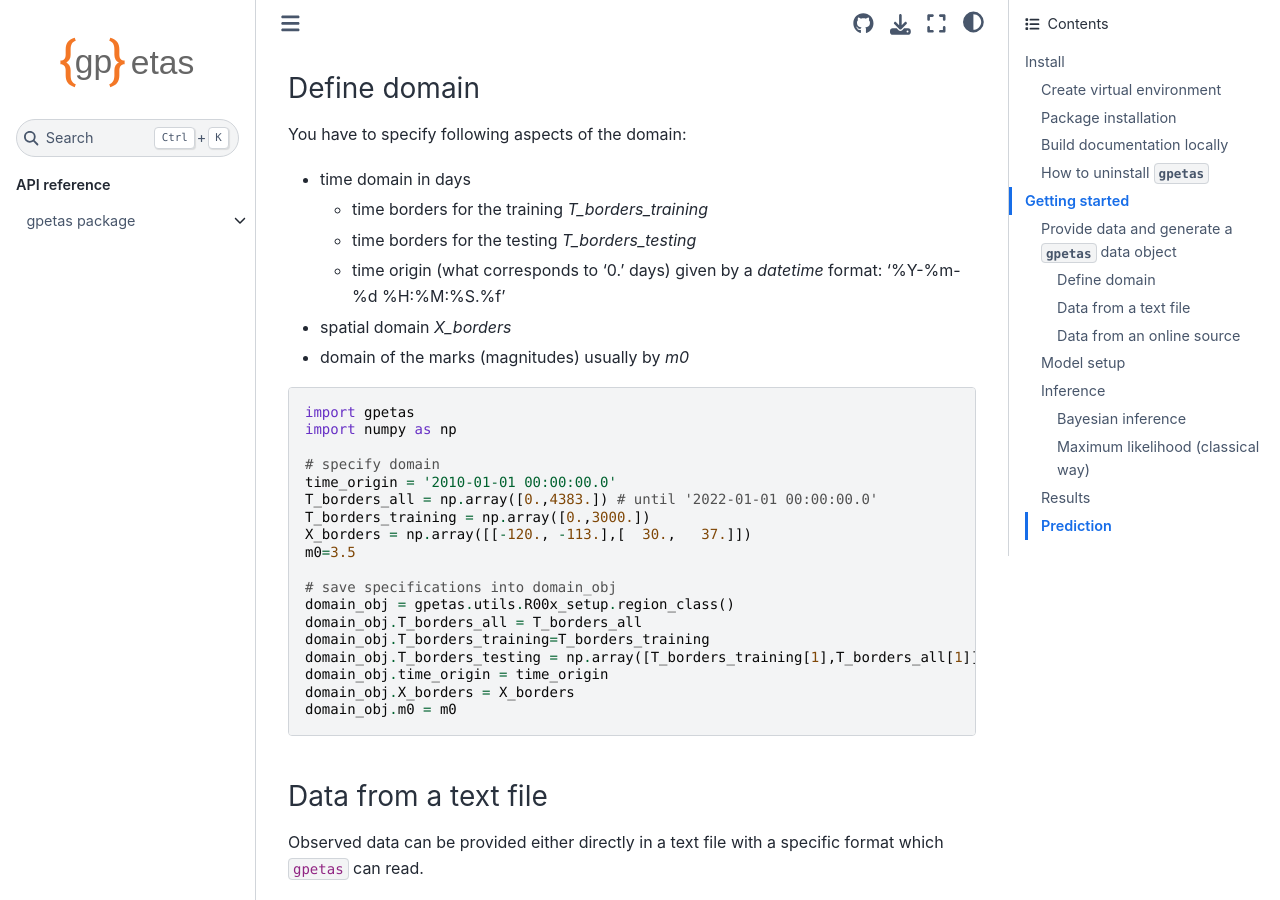
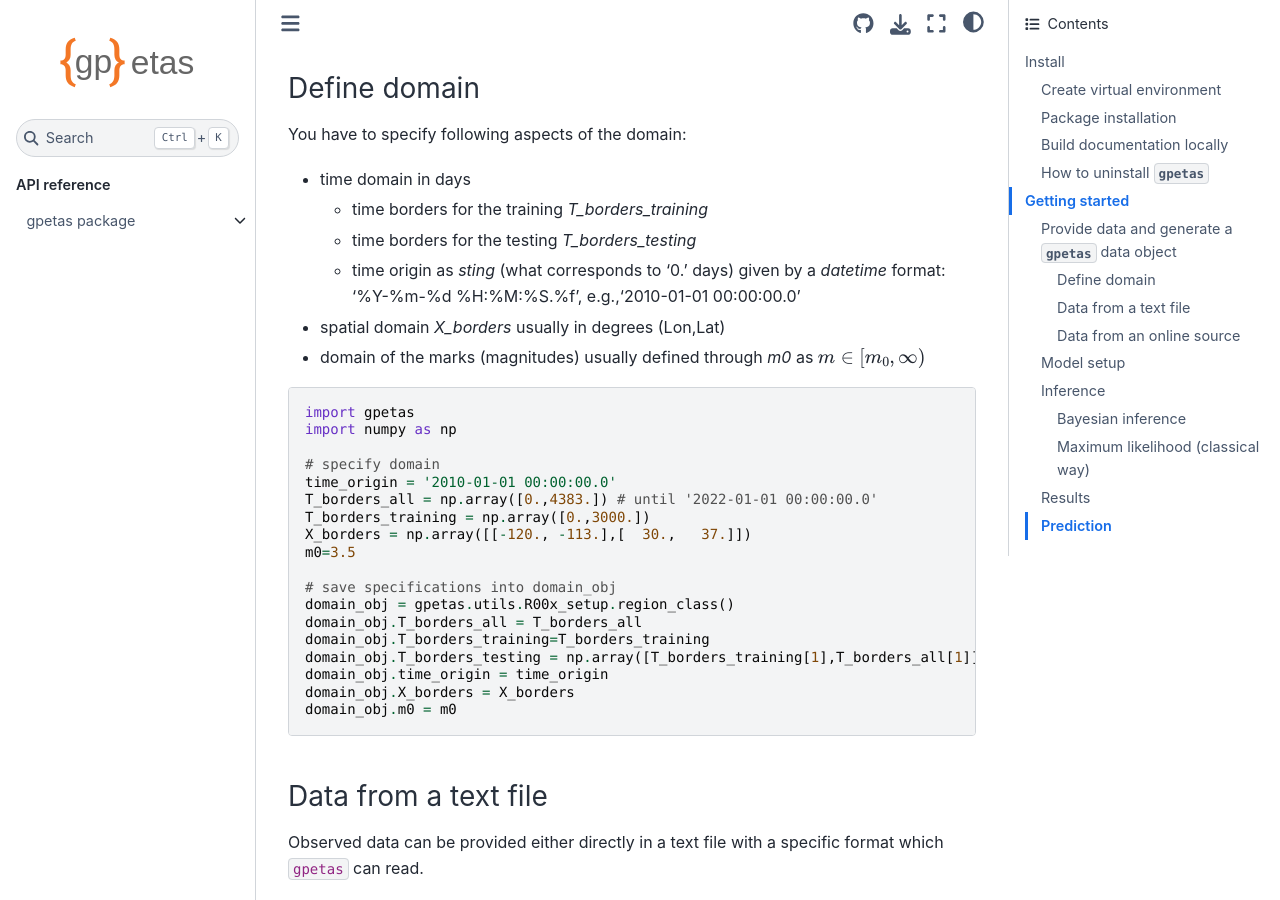
Before and after one commit to chris-molki/gpetas, a Sphinx documentation site: the page built from docs/source/README.md, in a window 1280 px wide and 900 px high, scrolled down 2451 px. Built offline with Sphinx 7.4.7 and the Sphinx Book theme 1.1.4, drawn with Linux system fonts in a browser that asks for light colours; pages that are not in the unit, such as notebooks, are missing from menus.

Commit message:
until data_obj

````diff
--- a/docs/source/README.md
+++ b/docs/source/README.md
@@ -95,9 +95,10 @@ the domain:
 * time domain in days
   * time borders for the training *T_borders_training*
   * time borders for the testing *T_borders_testing*
-  * time origin (what corresponds to '0.' days) given by a *datetime* format: '%Y-%m-%d %H:%M:%S.%f'
-* spatial domain *X_borders*
-* domain of the marks (magnitudes) usually by *m0*
+  * time origin as *sting* (what corresponds to '0.' days) given by a *datetime* format: '%Y-%m-%d %H:%M:%S.%f',
+  e.g.,'2010-01-01 00:00:00.0'
+* spatial domain *X_borders* usually in degrees (Lon,Lat)
+* domain of the marks (magnitudes) usually defined through *m0* as $m\in[m_0,\infty)$
 
 ```python
 import gpetas
````
